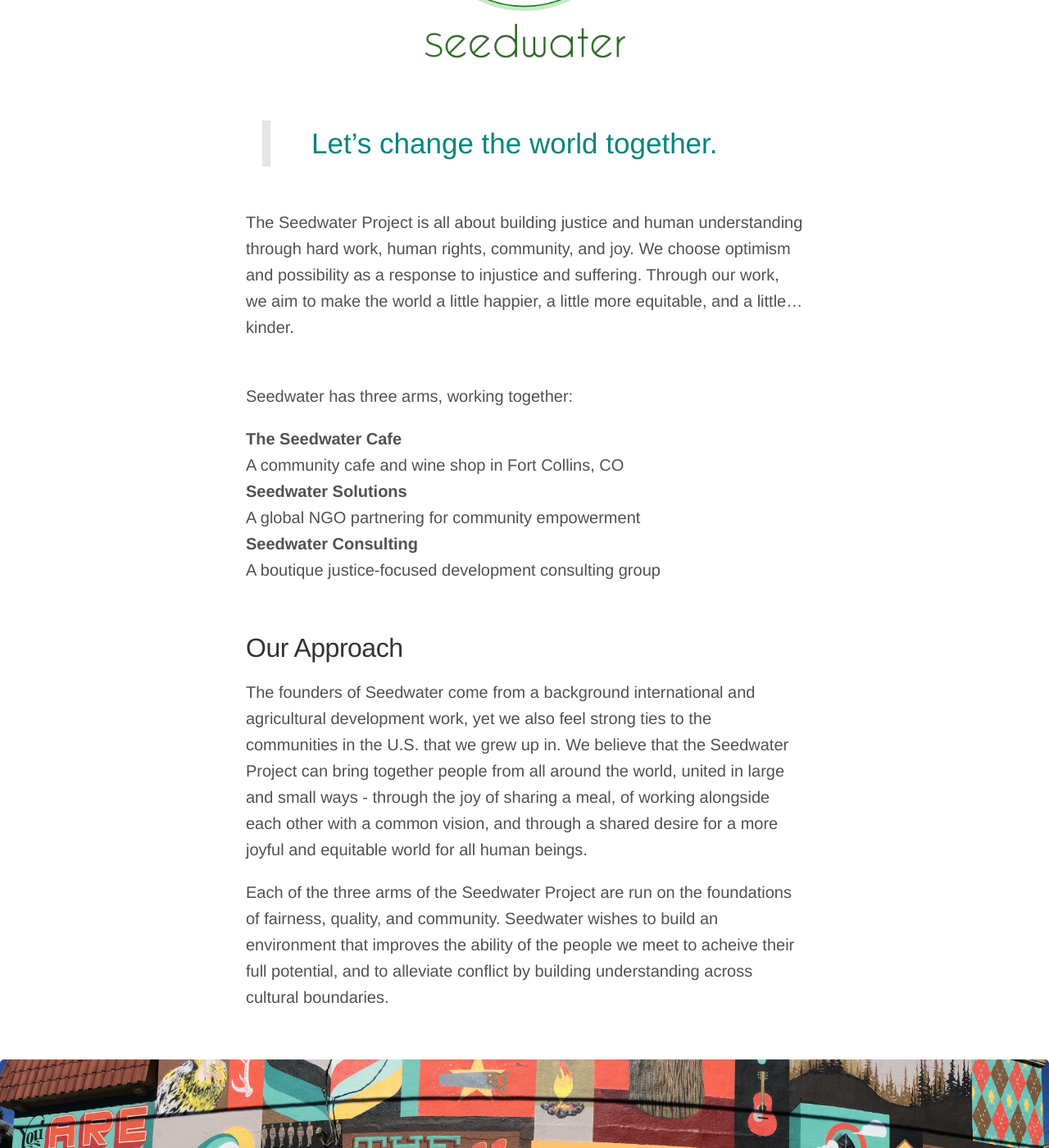
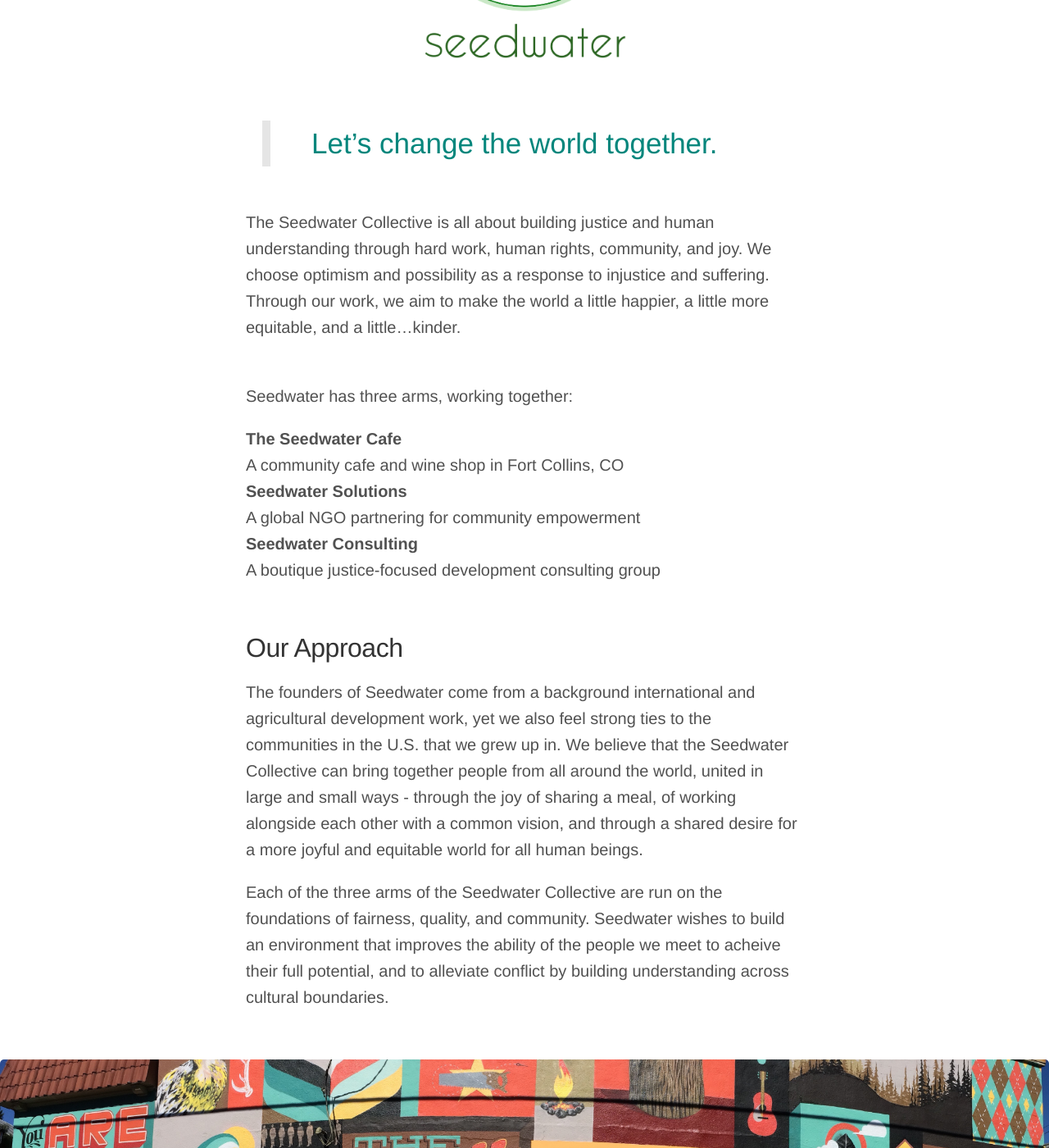
Before and after one commit to seedwater/seedwater.github.io, a Jekyll site: the page built from about.md, in a window 1280 px wide and 1400 px high, scrolled down 306 px. Shown: the whole window at 82% size. Built offline with Jekyll 4.4.1, drawn with Linux system fonts in a browser that asks for light colours; Markdown is read by kramdown in place of the engine named in the settings.

Commit message:
project > collective
changing the nomenclature

```diff
--- a/_includes/solutions-header.html
+++ b/_includes/solutions-header.html
@@ -18,7 +18,7 @@
                             <ul class="dropdown-menu">
                                 <li><a href="{{ site.baseurl }}/solutions/mission/">Mission & Vision</a></li>
                                 <li><a href="{{ site.baseurl }}/solutions/team/">Our Team</a></li>
-                                <li><a href="{{ site.baseurl }}/solutions/seedwater-project/">Seedwater Project</a></li>
+                                <li><a href="{{ site.baseurl }}/solutions/seedwater-collective/">Seedwater Collective</a></li>
                             </ul>
                     </li>
                     <li class="dropdown">
--- a/_layouts/cafe_index.html
+++ b/_layouts/cafe_index.html
@@ -44,7 +44,7 @@ Opening <span>soon!</span></p>
 		</ul>
 		</div>
         <div id="middle2">
-		<p><a href="{{ site.baseurl }}/about/">About the Seedwater Project</a></p>
+		<p><a href="{{ site.baseurl }}/about/">About the Seedwater Collective</a></p>
 	</div>
 	</div>
 </div>
--- a/about.md
+++ b/about.md
@@ -6,7 +6,7 @@ permalink: /about/
 > Let's change the world together.
 
 <br>
-The Seedwater Project is all about building justice and human understanding through hard work, human rights, community, and joy. We choose optimism and possibility as a response to injustice and suffering. Through our work, we aim to make the world a little happier, a little more equitable, and a little...kinder.
+The Seedwater Collective is all about building justice and human understanding through hard work, human rights, community, and joy. We choose optimism and possibility as a response to injustice and suffering. Through our work, we aim to make the world a little happier, a little more equitable, and a little...kinder.
 
 <br>
 Seedwater has three arms, working together:
@@ -21,6 +21,6 @@ A boutique justice-focused development consulting group
 
 ##Our Approach
 
-The founders of Seedwater come from a background international and agricultural development work, yet we also feel strong ties to the communities in the U.S. that we grew up in. We believe that the Seedwater Project can bring together people from all around the world, united in large and small ways - through the joy of sharing a meal, of working alongside each other with a common vision, and through a shared desire for a more joyful and equitable world for all human beings.
+The founders of Seedwater come from a background international and agricultural development work, yet we also feel strong ties to the communities in the U.S. that we grew up in. We believe that the Seedwater Collective can bring together people from all around the world, united in large and small ways - through the joy of sharing a meal, of working alongside each other with a common vision, and through a shared desire for a more joyful and equitable world for all human beings.
 
-Each of the three arms of the Seedwater Project are run on the foundations of fairness, quality, and community. Seedwater wishes to build an environment that improves the ability of the people we meet to acheive their full potential, and to alleviate conflict by building understanding across cultural boundaries.
+Each of the three arms of the Seedwater Collective are run on the foundations of fairness, quality, and community. Seedwater wishes to build an environment that improves the ability of the people we meet to acheive their full potential, and to alleviate conflict by building understanding across cultural boundaries.
--- a/index.html
+++ b/index.html
@@ -54,7 +54,7 @@ layout: master
             </div>
         </div>
          <div id="centerfooter">
-             <p><i><a href="{{ site.baseurl }}/about/">About the <strong>Seedwater Project</strong></a></i></p>
+             <p><i><a href="{{ site.baseurl }}/about/">About the <strong>Seedwater Collective</strong></a></i></p>
          </div>
       </div>
   </body>
```
Also changed, not shown: solutions-seedwatercollective.md (added, +8 -0 lines), solutions-seedwaterproject.md (deleted, +0 -8 lines).
